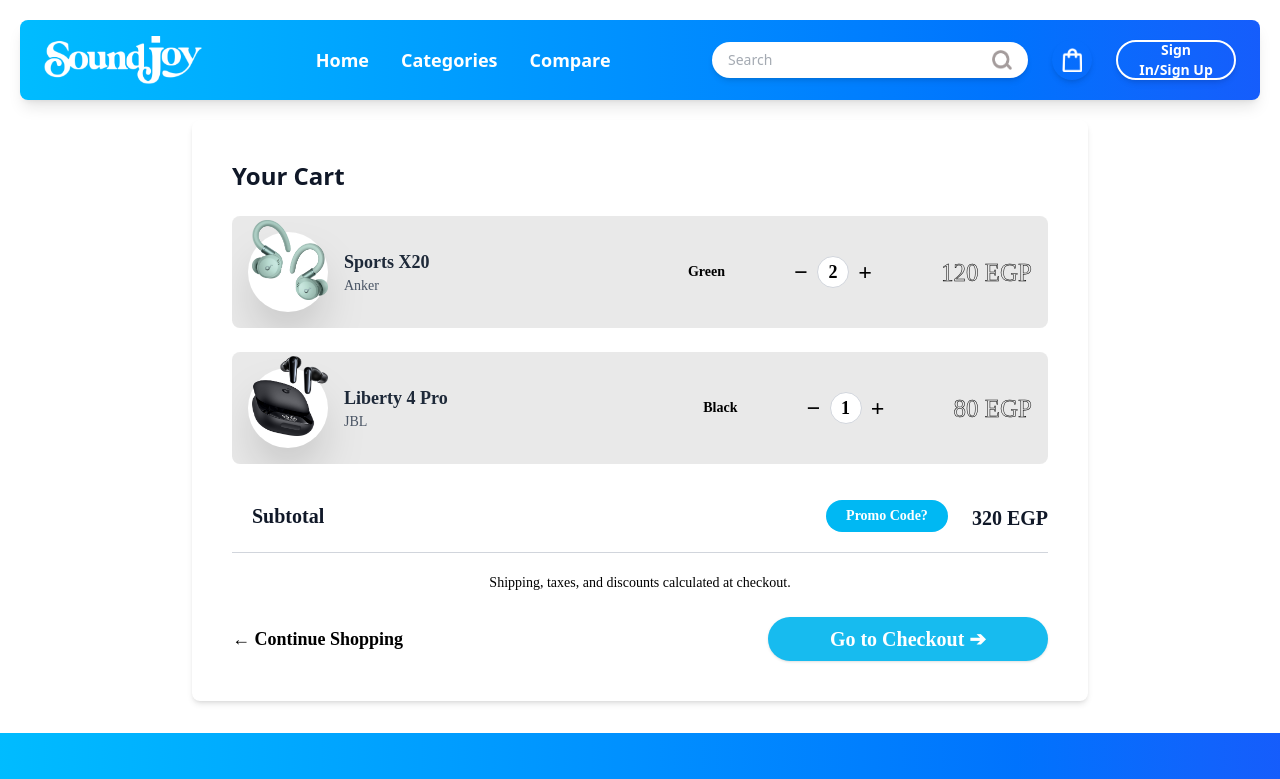
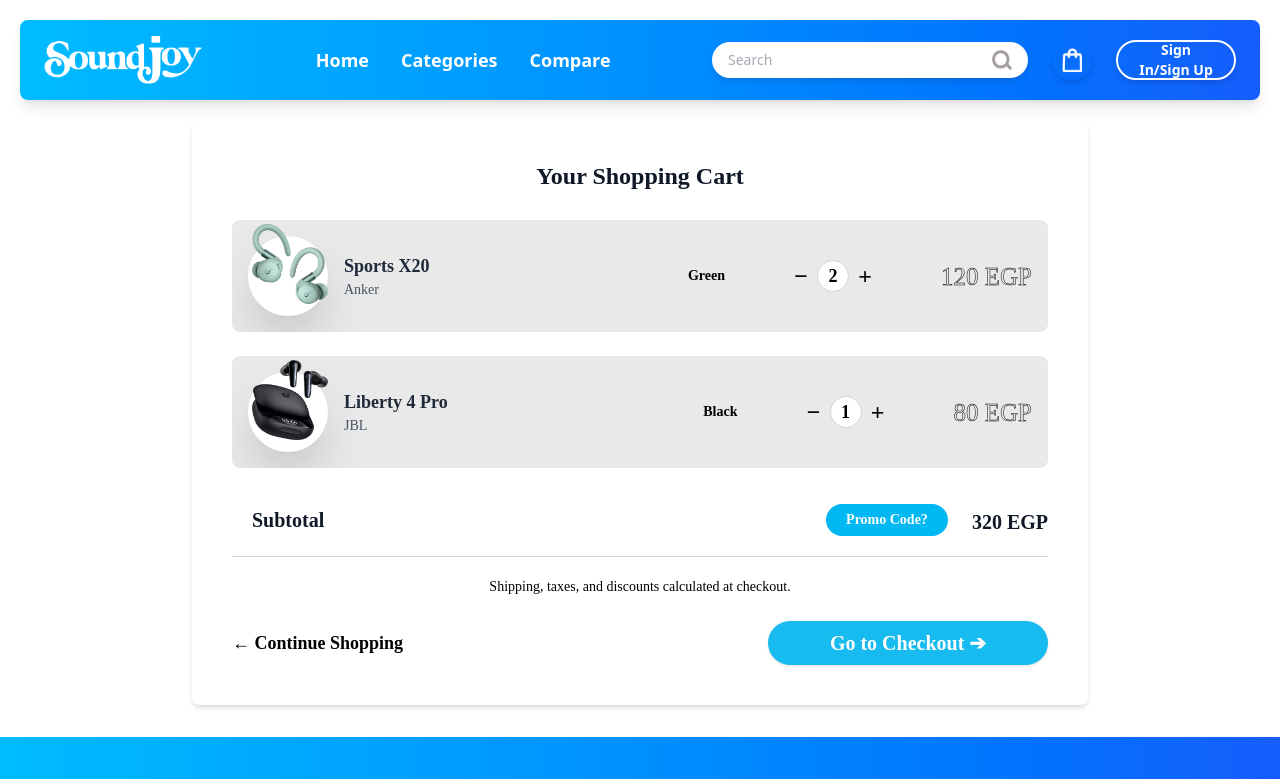
Before and after one commit to Omar25876/E-commerce-Front-ITI, an Angular app: page /cart in a window 1280 px wide. Shown: the top 779 px of the page. Built offline with nearby package versions, Linux system fonts and the light colour scheme.

Commit message:
Cart Page Layout done v2

```diff
--- a/src/app/features/cart/cart.component.html
+++ b/src/app/features/cart/cart.component.html
@@ -1,7 +1,11 @@
 <div
   class="max-w-4xl mb-8 mx-auto p-6 md:p-8 lg:p-10 rounded-lg shadow-md bg-white"
 >
-  <h2 class="text-2xl font-semibold mb-6 text-gray-900">Your Cart</h2>
+  <h2
+    class="[font-family:Manrope] mb-7 text-center text-2xl font-semibold mb-6 text-gray-900"
+  >
+    Your Shopping Cart
+  </h2>
 
   <div class="space-y-6">
     @for (product of cartProducts; track product.name) {
```
